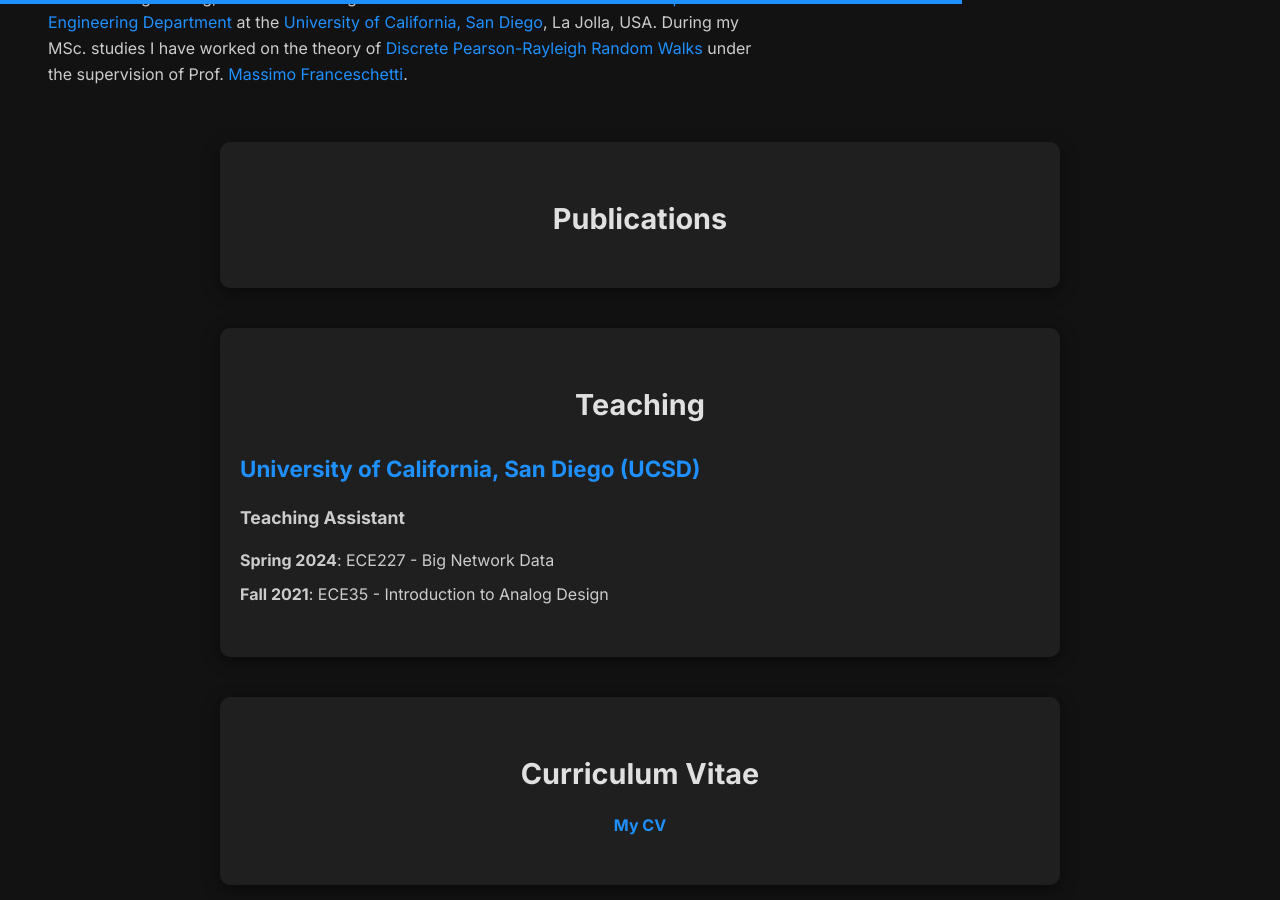
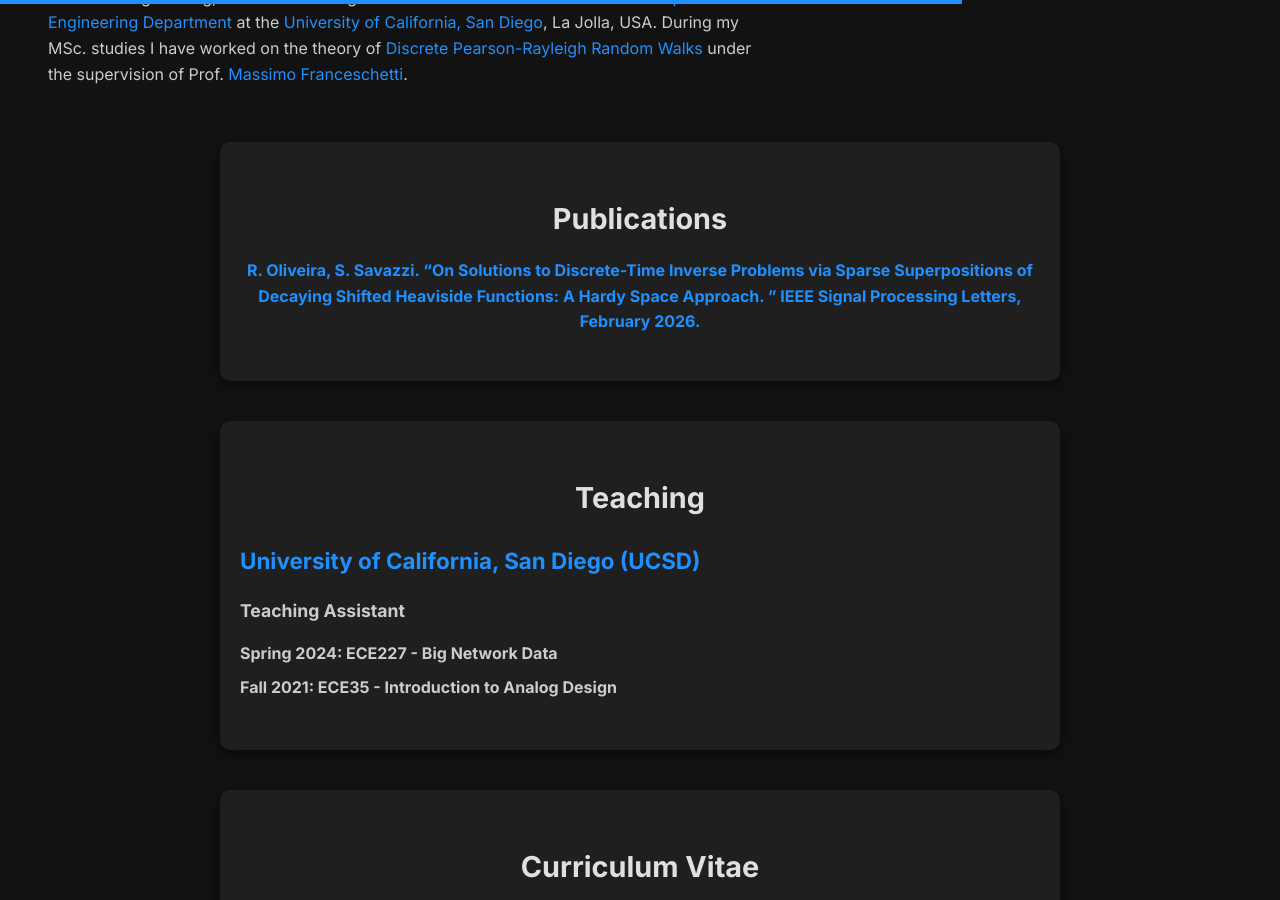
Before and after one commit to raolivei13/website_rich, a Jekyll site: the page index.html, which Jekyll copies as it is, in a window 1280 px wide and 900 px high, scrolled down 693 px. Built offline with Jekyll 4.4.1, drawn with Linux system fonts in a browser that asks for light colours.

Commit message:
Update index.html

```diff
--- a/index.html
+++ b/index.html
@@ -72,7 +72,7 @@
   <section id="current-works" class="current-works-section">
     <h2>Publications</h2>
     <p>
-
+     <a href="https://ieeexplore.ieee.org/document/11395589"><b>R. Oliveira<b>, S. Savazzi. “On Solutions to Discrete-Time Inverse Problems via Sparse Superpositions of Decaying Shifted Heaviside Functions: A Hardy Space Approach. ” <b>IEEE Signal Processing Letters<b>, February  2026.</a>
     </p>
   </section>
 
```
